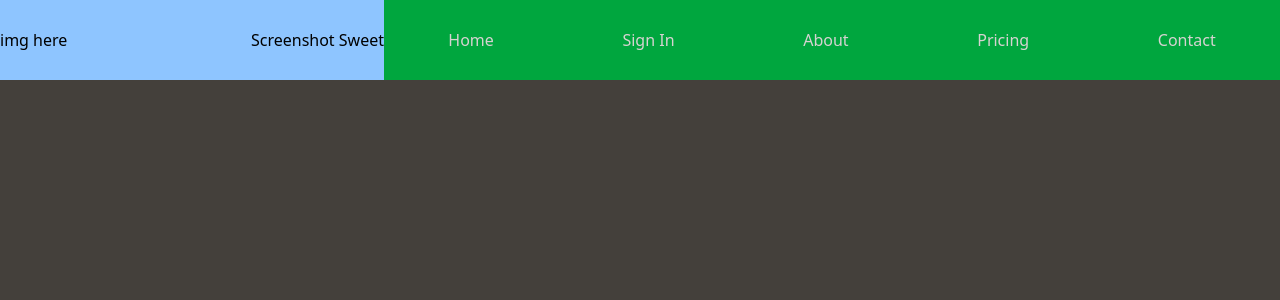
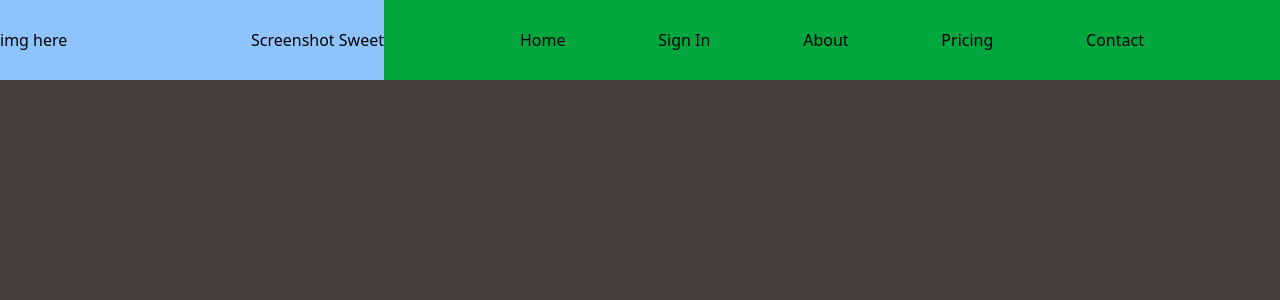
Before and after one commit to Jtog123/Screenshot-Studio, a React (Vite) app in the folder client/: page / in a window 1280 px wide. Shown: the top 300 px of the page. Built offline with nearby package versions, Linux system fonts and the light colour scheme.

Commit message:
configuring routes

```diff
--- a/client/src/NavigationBar.tsx
+++ b/client/src/NavigationBar.tsx
@@ -1,3 +1,6 @@
+import { NavLink } from "react-router"
+
+
 export default function NavigationBar() {
     return(
         <>
@@ -9,13 +12,14 @@ export default function NavigationBar() {
                     <h1>Screenshot Sweet</h1>
                 </div>
 
-                <div className="navigationLinks flex items-center w-[77%] h-[100%] justify-around bg-green-600">
-                    <a  className="text-stone-300" href="">Home</a>
-                    <a  className="text-stone-300" href="">Sign In</a>
-                    <a  className="text-stone-300" href="">About</a>
-                    <a  className="text-stone-300" href="">Pricing</a>
-                    <a  className="text-stone-300" href="">Contact</a>
-
+                <div className="navigationLinks flex justify-center  w-[77%] h-[100%]  bg-green-600">
+                    <nav className="flex  justify-around items-center w-[80%] h-[100%] ">
+                        <NavLink to="/" end> Home </NavLink>
+                        <NavLink to="/editor" end> Sign In </NavLink>
+                        <NavLink to="/About" end> About </NavLink>
+                        <NavLink to="/Pricing" end> Pricing </NavLink>
+                        <NavLink to="/Contact" end> Contact </NavLink>
+                    </nav>
 
                 </div>
 
```
Also changed, not shown: 2 other files (tests, documents, lock files or other folders).
